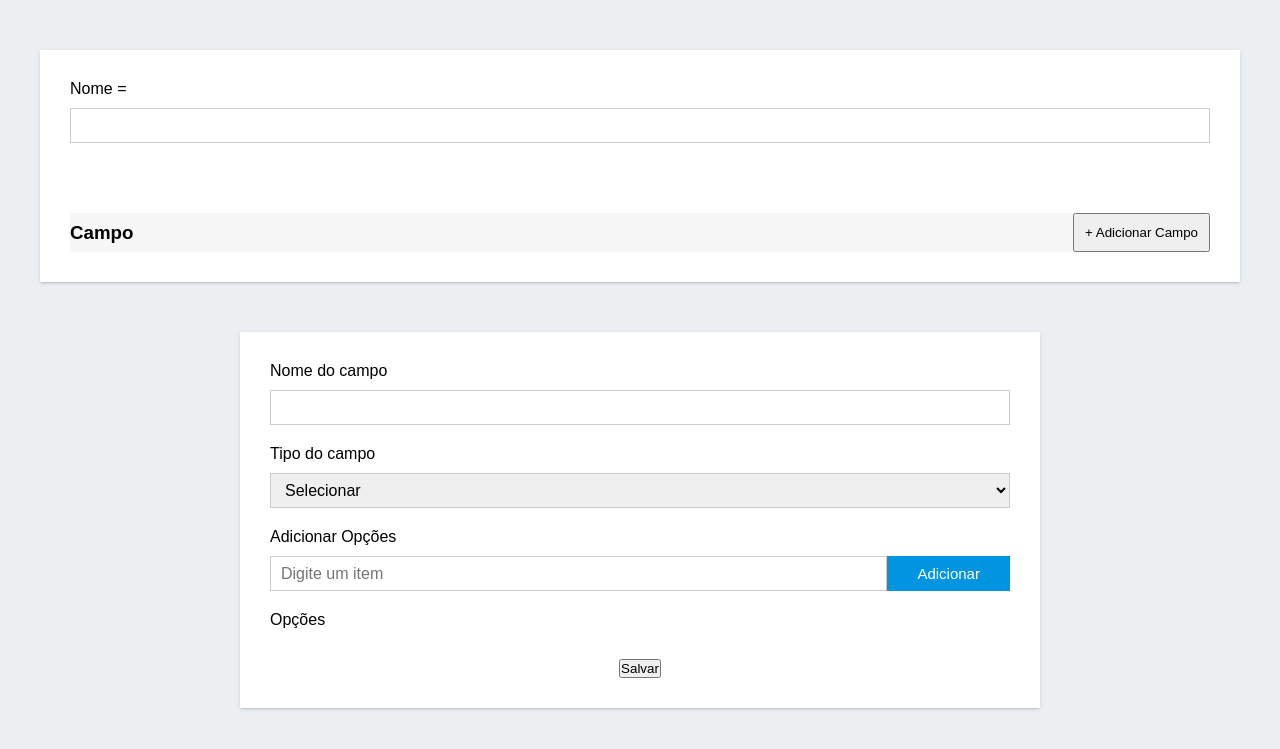
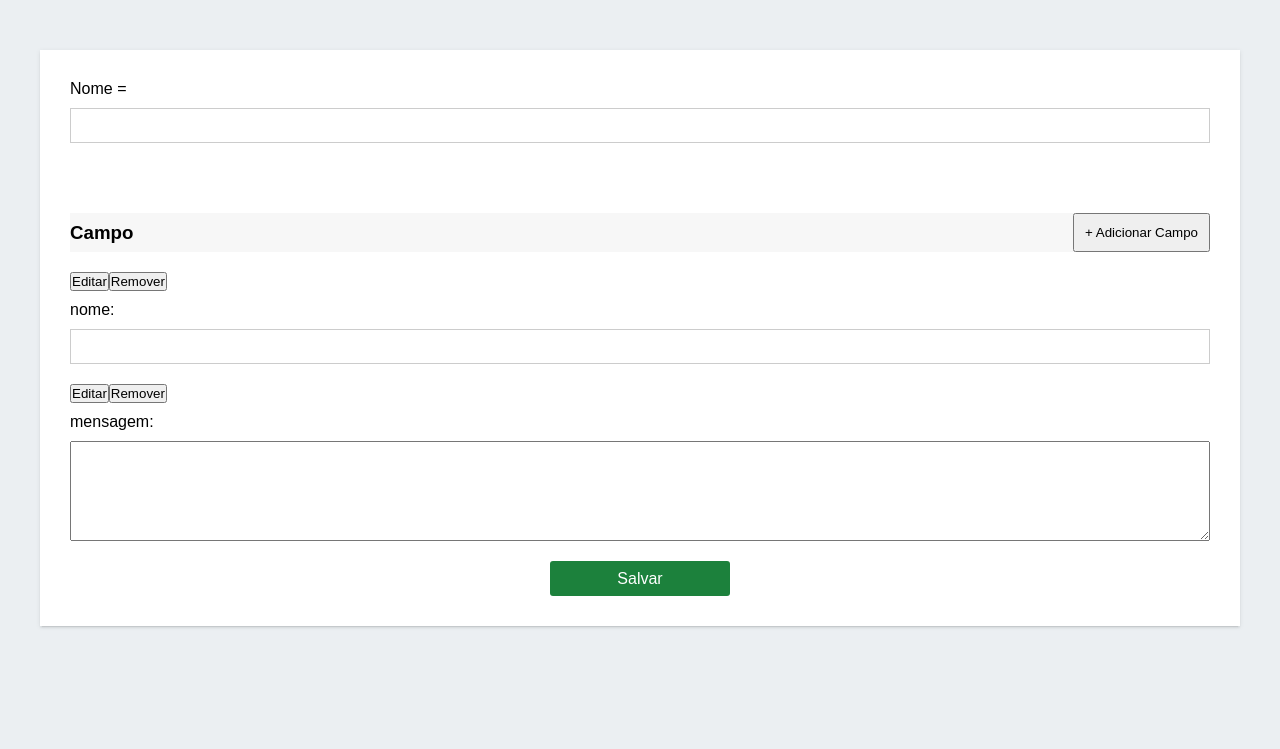
Before and after one commit to Sara01romao/form-edit, a PHP site: page /total.php in a window 1280 px wide. Shown: the top 749 px of the page. Run offline with PHP 8.4, Linux system fonts and the light colour scheme.

Commit message:
feat: criar campos no front

```diff
--- a/style.css
+++ b/style.css
@@ -6,9 +6,9 @@
     font-family: 'arial', sans-serif;
 }
 
-/* #lista-container{
+#lista-container{
     display: none;
-} */
+}
 
 body{
     background: #ebeff2;
@@ -88,12 +88,45 @@ body{
 /* modal adicionar */
 
 .modal-add-container{
+    width: 100vw;
+    background: #0000001f;
+    height: 100vh;
+
+    justify-content: center;
+    align-items: center;
+    position: absolute;
+    top: 0px;
+    padding: 10px;
+    display: none;
+}
+
+.modal-add-container.active-modal-campo{
+    display: flex;
+}
+
+
+.modal{
 max-width: 800px;
+width: 100%;
 margin: 0 auto;
 box-shadow: 0 2px 2px 0 rgba(0,0,0,.05), 0 3px 1px -2px rgba(0,0,0,.08), 0 1px 5px 0 rgba(0,0,0,.08);
 background: #fff;
 padding: 30px;
 
+}
+
+#close-modal{
+    margin: 0px 0px 0px auto;
+    display: block;
+    width: 30px;
+    height: 30px;
+    background: none;
+    font-size: 25px;
+    display: flex;
+    align-items: center;
+    justify-content: center;
+    border: none;
+    cursor: pointer;
 }
 
 .cadastrar-campo{
@@ -134,6 +167,7 @@ border: none;
 color: #fff;
 }
 
+
 /*lista option*/
 
 .opcao-title{
@@ -170,3 +204,29 @@ color: #fff;
     border: solid 1px #CCCCCC;
 
 }
+
+
+.lista-container:not(#lista li) .opcao-title{
+    display: none;
+
+}
+
+.lista-container:has(#lista li) .opcao-title{
+    display: block;
+
+}
+
+
+.btn-salvar{
+    max-width: 180px;
+    width: 100%;
+    height: 35px;
+    border: none;
+    color: #fff;
+    background: #1c813c;
+    font-size: 16px;
+    border-radius: 3px;
+    margin-top: 60px;
+    margin: 0 auto;
+
+}
--- a/total.php
+++ b/total.php
@@ -1,5 +1,29 @@
 <?php
+include './conexao.php';
 
+
+if (isset($_POST['acao'])) {
+
+    // Receba os dados enviados via POST
+    $dadosCompletosJSON = $_POST['dadosCompletos'];
+
+    // Decodifique o JSON para obter os dados em um array associativo
+    $dadosCompletos = json_decode($dadosCompletosJSON, true);
+
+  // Insira o nome do formulário na tabela "formulario"
+  $nomeFormulario = $dadosCompletos['nomeFormulario'];
+  //$sql = "INSERT INTO formulario (nome) VALUES ('$nomeFormulario')";
+
+ echo $dadosCompletos;
+
+
+
+      // Redirecione ou exiba uma mensagem de sucesso, etc.
+
+
+
+
+}
 
 ?>
 
@@ -18,7 +42,7 @@
 
   <section class="form-section">
 
-      <form action="" id="formulario">
+      <form action="total.php" id="formulario" method="POST">
           <div class="campo-container">
               <label for="name">Nome =</label>
               <input type="text" name="nomeFomulario" required>
@@ -27,9 +51,33 @@
           <div class="add-campo-container">
               <h3 class="title-form">Campo</h3>
               <div class="menu-campo">
-                  <button type="button">+ Adicionar Campo</button>
+                  <button type="button" id="open-modal-campo" onclick="openModalCampo()">+ Adicionar Campo</button>
               </div>
           </div>
+
+
+
+
+        <div class="campo-container">
+            <div><button type="button">Editar</button><button type="button">Remover</button>
+            </div>
+            <label for="nome">nome:</label>
+            <input type="text" id="nome" name="nome" >
+
+        </div>
+
+        <div class="campo-container">
+                <div><button type="button">Editar</button><button type="button">Remover</button>
+                </div>
+                <label for="mensagem">mensagem:</label>
+                <textarea id="mensagem" name="mensagem" required=""> </textarea>
+        </div>
+
+
+        <input type="hidden" name="acao">
+
+
+          <button class="btn-salvar salvar-formularia" type="button" onclick="coletarCampos()" >Salvar</button>
       </form>
 
   </section>
@@ -37,19 +85,20 @@
 
    <div class="modal-add-container">
       <div class="modal">
+        <button id="close-modal" onclick="closeModalCampo()">x</button>
         <form  class="cadastrar-campo" >
-              <input type="hidden" name="acao">
+
 
 
               <div class="campo-container">
                 <label for="name">Nome do campo</label>
-                <input type="text" name="name" id="nameCampo" >
+                <input type="text" name="name" id="nameCampo" required >
               </div>
 
 
               <div class="campo-container">
                   <label for="tipo">Tipo do campo</label>
-                  <select name="tipo" id="tipoCampo" onchange="mostrarLista()" >
+                  <select name="tipo" id="tipoCampo" onchange="mostrarLista()" required>
                       <option value="">Selecionar</option>
                       <option value="input">Campo Simples</option>
                       <option value="textarea">Texto Longo</option>
@@ -79,7 +128,7 @@
 
               </div>
 
-              <input type="hidden" name="itens" id="itens-hidden" value="">
+
 
 
 
@@ -101,7 +150,16 @@
 
 
 
+   function openModalCampo(){
+        document.querySelector('.modal-add-container').classList.add('active-modal-campo');
 
+   }
+
+
+   function closeModalCampo(){
+        document.querySelector('.modal-add-container').classList.remove('active-modal-campo');
+
+   }
 
 
 
@@ -144,6 +202,7 @@
 
         // Adicione o novo item à lista
         lista.appendChild(novoItem);
+        document.getElementById('optionCampo').value = '';
 
 
     }
@@ -176,6 +235,7 @@
 
 
     function salvarCampo() {
+
         var nome_campo = document.getElementById('nameCampo').value;
         var tipo_campo = document.getElementById('tipoCampo').value;
         var formulario = document.getElementById('formulario');
@@ -183,6 +243,10 @@
         // Crie um novo elemento div com a classe "campo-container"
         var novoCampo = document.createElement('div');
         novoCampo.className = 'campo-container';
+
+
+
+        if(nome_campo != '' && tipo_campo != ''){
 
             if (tipo_campo === "input") {
 
@@ -229,6 +293,12 @@
                 novoSelect.id = nome_campo;
                 novoSelect.name = nome_campo;
 
+                // Adicione a primeira opção com valor vazio e texto "Selecione"
+                var opcaoSelecione = document.createElement('option');
+                opcaoSelecione.value = ''; // Valor vazio
+                opcaoSelecione.text = 'Selecionar'; // Texto "Selecione"
+                novoSelect.appendChild(opcaoSelecione);
+
                 // Percorra a lista de itens e adicione opções ao novo select
                 var lista = document.getElementById('lista');
                 var options = lista.getElementsByTagName('input');
@@ -247,11 +317,71 @@
                 novoCampo.appendChild(novoSelect);
             }
 
-    formulario.appendChild(novoCampo);
+            formulario.insertBefore(novoCampo, document.querySelector('.salvar-formularia'));
 
             document.getElementById('nameCampo').value ='';
             document.getElementById('tipoCampo').value = '';
+            document.getElementById('lista').innerHTML = '';
+            document.getElementById('optionCampo').value = '';
+
+            closeModalCampo()
+        }else{
+
         }
+
+}
+
+
+
+
+function coletarCampos() {
+            const formulario = document.getElementById('formulario');
+            const campos = formulario.querySelectorAll('input[type="text"], textarea');
+            const selects = formulario.querySelectorAll('.campo-container select');
+
+            const camposData = [];
+            const selectData = [];
+
+            campos.forEach(function (campo) {
+                camposData.push({
+                    type: campo.type,
+                    name: campo.name
+                });
+            });
+
+            selects.forEach(function (select) {
+                const selectValues = [];
+                const selectName = select.name;
+                for (let i = 0; i < select.options.length; i++) {
+                    selectValues.push(select.options[i].value);
+                }
+                selectData.push({
+                    name: selectName,
+                    optionValues: selectValues
+                });
+            });
+
+            const dadosCompletos = {
+                camposData: camposData,
+                selectData: selectData
+            };
+
+
+
+            // Agora você pode enviar os dados para o PHP usando AJAX ou definir um campo oculto no formulário e definir seu valor para dadosCompletos.
+            const dadosCompletosInput = document.createElement('input');
+            dadosCompletosInput.type = 'hidden';
+            dadosCompletosInput.name = 'dadosCompletos';
+            dadosCompletosInput.value = JSON.stringify(dadosCompletos);
+            formulario.appendChild(dadosCompletosInput);
+
+            // Agora você pode enviar o formulário
+            formulario.submit();
+
+        }
+
+
+</script>
 
 
 
@@ -265,8 +395,5 @@
 
 
 
-
-
-</script>
 </body>
 </html>
```
Lines whose indentation alone changed are shown as unchanged.
